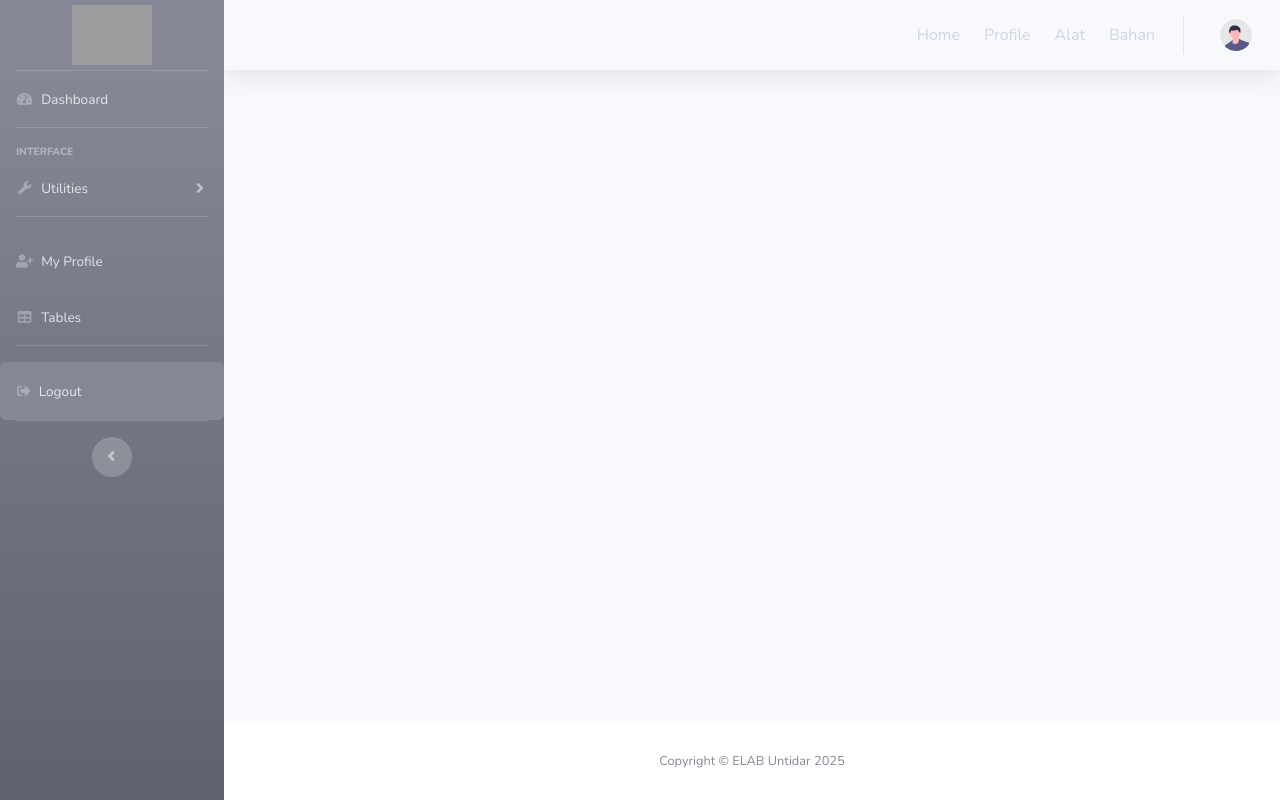
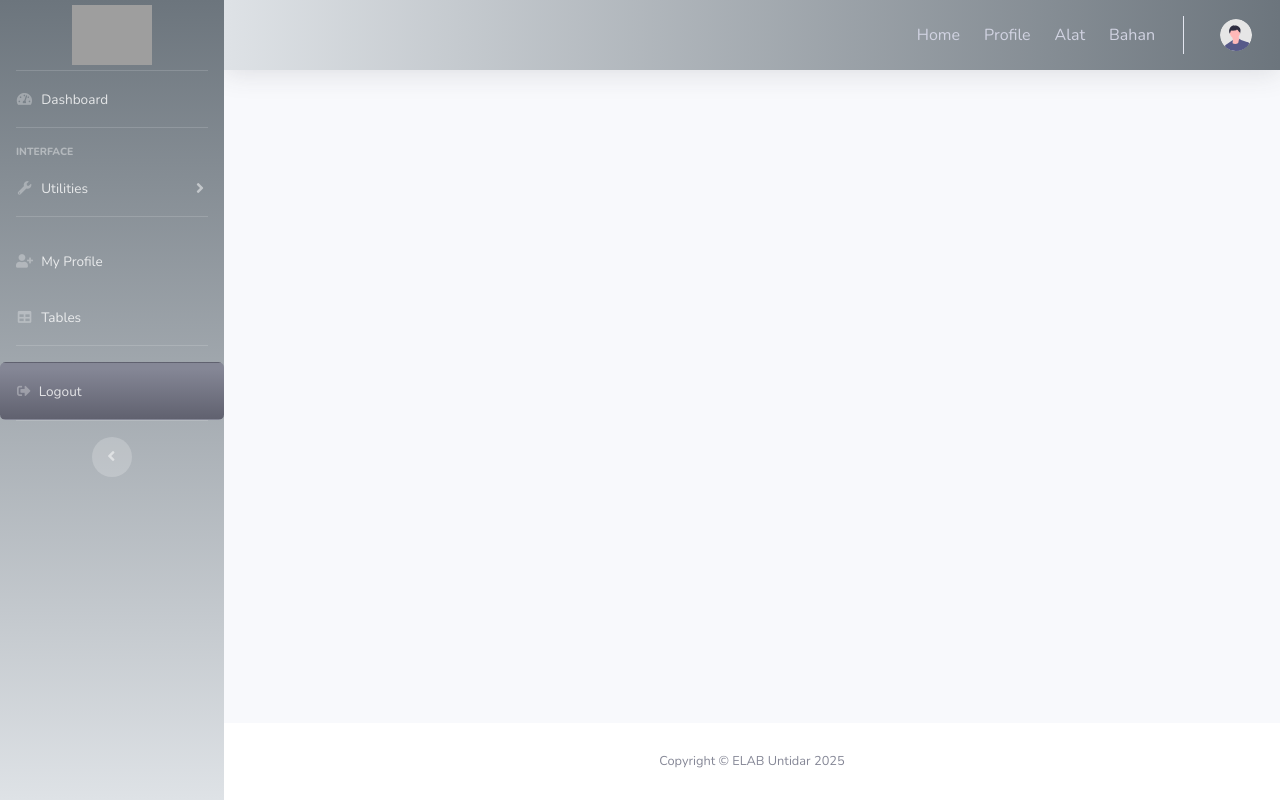
Before and after one commit to kurniawanUntidar/elab.api, a CodeIgniter 4 app: the page made by app/Views/templates/index.php in a window 1280 px wide. Run offline with PHP 8.4 and a stand-in for CodeIgniter, Linux system fonts and the light colour scheme; the template is opened without the code that fills it, so the values that code supplies are empty; some libraries are stand-ins or nearby versions; grey boxes are pictures that could not be loaded.

Commit message:
add elab.css

```diff
--- a/app/Views/templates/index.php
+++ b/app/Views/templates/index.php
@@ -20,6 +20,7 @@
 
     <!-- Custom styles for this template-->
     <link href="<?= base_url();?>css/sb-admin-2.min.css" rel="stylesheet">
+    <link href="<?= base_url();?>css/elab.css" rel="stylesheet">
 
 </head>
 
--- a/app/Views/templates/sidebar.php
+++ b/app/Views/templates/sidebar.php
@@ -82,7 +82,7 @@
             } ?>
 
             <li class="nav-item">
-                <a class="nav-link btn btn-secondary btn-user btn-block"  type="button"
+                <a class="nav-link btn bg-gradient-secondary btn-block"  type="button"
                         href="<?= $link ?>"
                         data-toggle=<?=$dataTogle?>
                         data-target=<?=$dataTarget?>>
--- a/app/Views/templates/topbar.php
+++ b/app/Views/templates/topbar.php
@@ -8,7 +8,7 @@
 <!-- Topbar Navbar -->
     <ul class="navbar-nav ml-auto">
         <li class="nav-item">
-          <a class="nav-link active" aria-current="page" href="<?= base_url();?>">Home</a>
+          <a class="nav-link active " aria-current="page" href="<?= base_url();?>">Home</a>
         </li>
         <li class="nav-item">
           <a class="nav-link active" aria-current="page" href="<?= base_url();?>/profile">Profile</a>
--- /dev/null
+++ b/public/css/elab.css
@@ -0,0 +1,7 @@
+.navbar{
+    background-image: linear-gradient(to right, #dee2e6, #6c757d);
+}
+
+.sidebar{
+    background-image: linear-gradient(to top, #dee2e6, #6c757d);
+}
```
Also changed, not shown: 2 other files.
